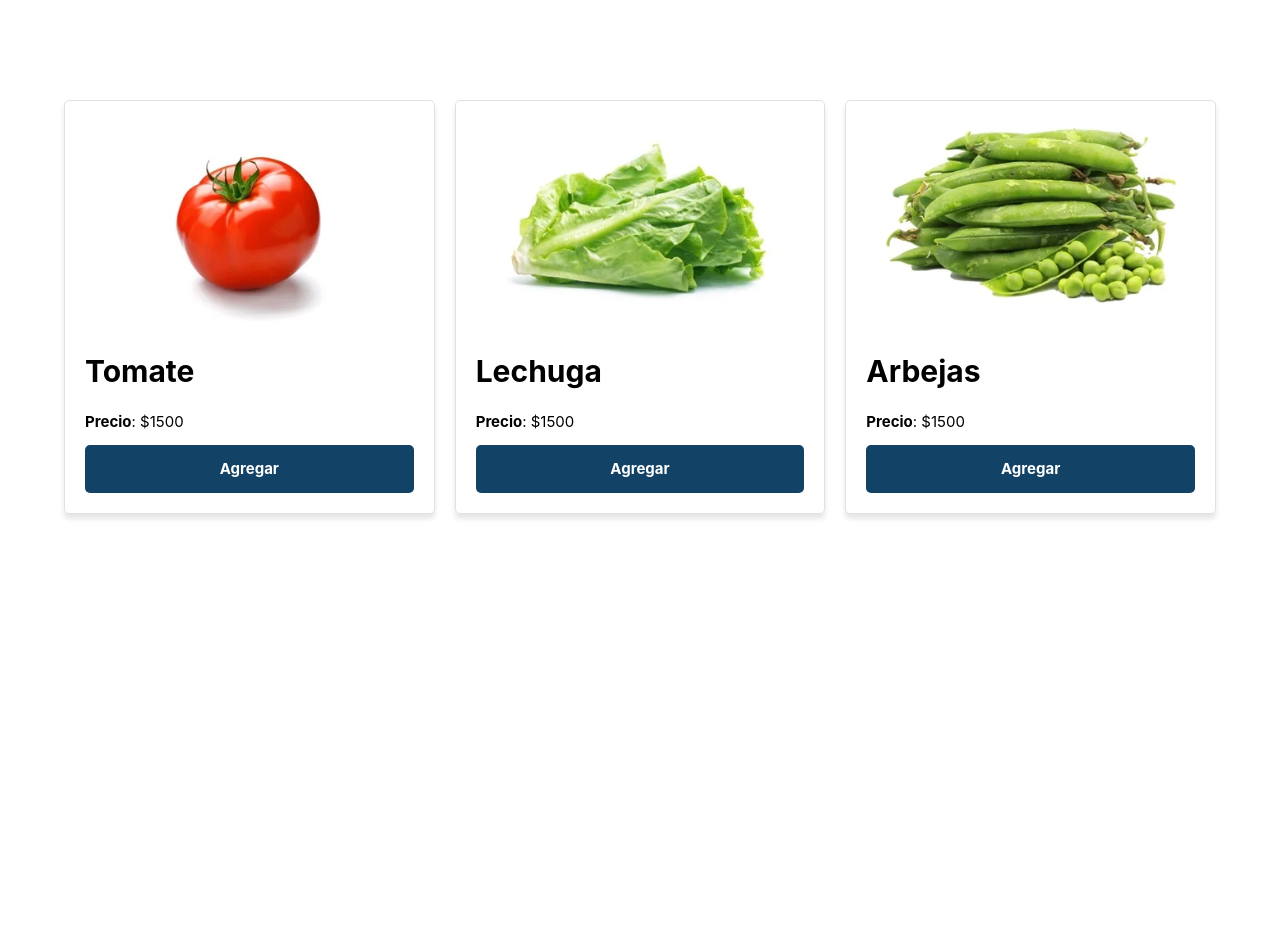
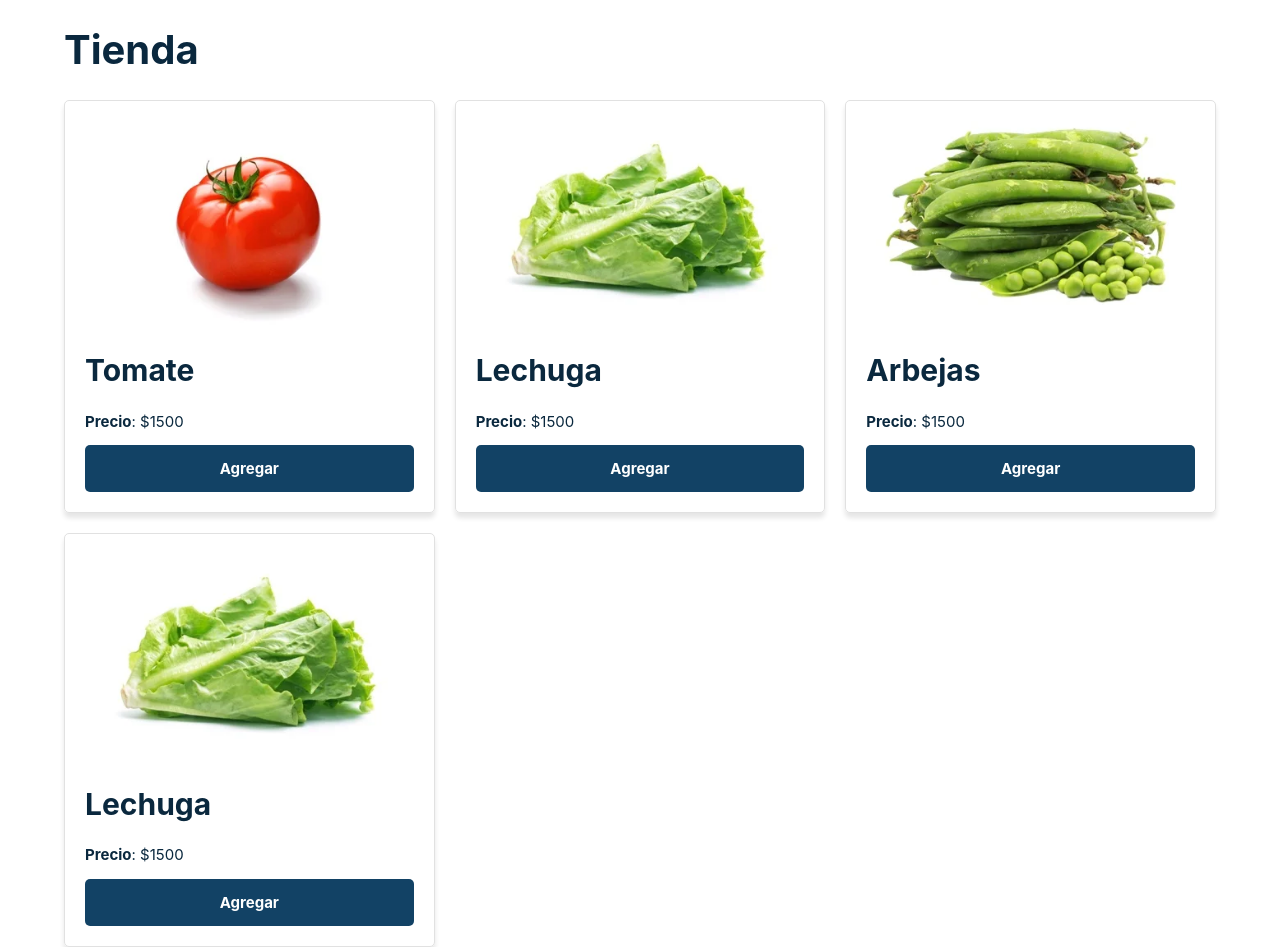
Before and after one commit to ignacioDorigo/carrito-clases-react, a React (Create React App) app: page / in a window 1280 px wide. Before the commit the page ends 800 px from the top, so only its background shows below. Built offline with nearby package versions, Linux system fonts and the light colour scheme.

Commit message:
feat(App): Titulo component

```diff
--- a/src/App.js
+++ b/src/App.js
@@ -3,6 +3,7 @@ import "./box-model.css";
 import "./normalize.css";
 import Productos from "./components/Productos";
 import Layout from "./components/Layout";
+import Titulo from "./components/Titulo/Titulo";
 
 class App extends Component {
   state = {
@@ -21,6 +22,11 @@ class App extends Component {
         nombre: "Arbejas",
         precio: 1500,
         urlImagen: "/imagenes/arbejas.webp",
+      },
+      {
+        nombre: "Lechuga",
+        precio: 1500,
+        urlImagen: "/imagenes/lechuga.webp",
       },
     ],
     carro: [],
@@ -43,13 +49,16 @@ class App extends Component {
       console.log("Hola");
     };
     return (
+      <>
         <Layout>
+          <Titulo>Tienda</Titulo>
           <Productos
             agregarAlCarrito={agregarAlCarrito}
             sacarDelCarrito={sacarDelCarrito}
             productos={this.state.productos}
           ></Productos>
         </Layout>
+      </>
     );
   }
 }
--- a/src/box-model.css
+++ b/src/box-model.css
@@ -5,6 +5,10 @@ html {
     font-size: 62.5%;
 }
 
+body {
+    color: #0A283E;
+}
+
 *,
 *:before,
 *:after {
--- a/src/components/Layout/Layout.css
+++ b/src/components/Layout/Layout.css
@@ -1,3 +1,8 @@
+.layout {
+    background-color: #FFF;
+}
+
+
 .contenedor {
     margin: 0 auto;
     max-width: 120rem;
--- a/src/components/Layout/Layout.jsx
+++ b/src/components/Layout/Layout.jsx
@@ -4,7 +4,7 @@ import "./Layout.css";
 class Layout extends Component {
     render() {
         const { children } = this.props;
-        return <div className="contenedor">{children}</div>
+        return <div className="layout contenedor">{children}</div>
     }
 }
 
--- /dev/null
+++ b/src/components/Navbar/index.js
@@ -0,0 +1 @@
+export { default } from "./Navbar.jsx";
--- a/src/components/Productos/Productos.css
+++ b/src/components/Productos/Productos.css
@@ -3,7 +3,6 @@
     display: grid;
     grid-template-columns: repeat(2, 1fr);
     gap: 2rem;
-    margin-top: 10rem;
 }
 
 
--- /dev/null
+++ b/src/components/Titulo/Titulo.css
@@ -0,0 +1,3 @@
+.titulo{
+    font-size: 4rem;
+}
--- /dev/null
+++ b/src/components/Titulo/Titulo.jsx
@@ -0,0 +1,11 @@
+import React, { Component } from 'react'
+import "./Titulo.css"
+
+export default class Titulo extends Component {
+    render() {
+        const { children } = this.props;
+        return (
+            <h1 className='titulo'>{children}</h1>
+        )
+    }
+}
--- /dev/null
+++ b/src/components/Titulo/index.js
@@ -0,0 +1 @@
+export { default } from "./Titulo";
```
Also changed, not shown: src/components/Navbar/Navbar.jsx (added, +10 -0 lines), src/components/Navbar/Navbar.css (added). Lines whose indentation alone changed are shown as unchanged.
